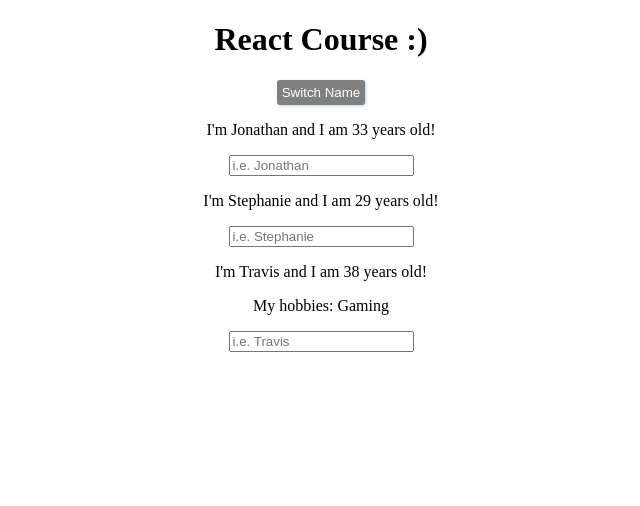
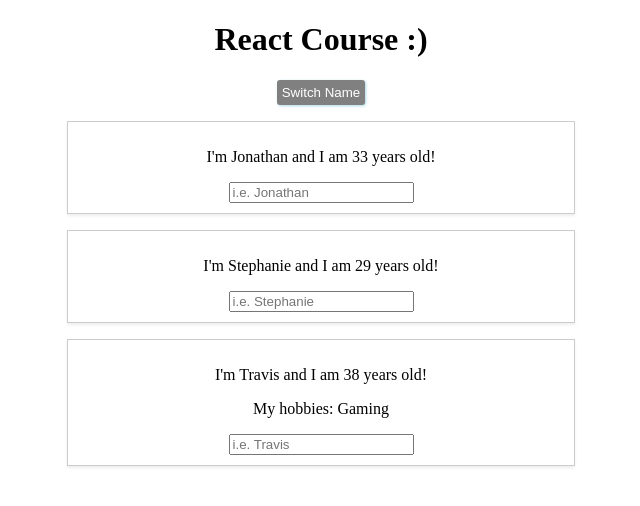
Before and after one commit to JS-goose/react-person-manager, a React (Create React App) app: page / in a window 1280 px wide. Shown: the top 506 px of the page, without its empty margins (319-959 px from the left). Built offline with nearby package versions, Linux system fonts and the light colour scheme.

Commit message:
imported css and added style rules

```diff
--- a/src/Person/Person.css
+++ b/src/Person/Person.css
@@ -0,0 +1,8 @@
+.person-container {
+    border: 1px solid #ccc;
+    box-shadow: 0px 2px 3px #eee;
+    padding: 10px 0;
+    margin: 16px auto;
+    width: 40%;
+    text-align: center;
+}
--- a/src/Person/Person.js
+++ b/src/Person/Person.js
@@ -1,4 +1,5 @@
 import React, { Component } from 'react';
+import './Person.css';
 
 const person = (props) => {
   return (
@@ -8,7 +9,7 @@ const person = (props) => {
       </p>
       {/* props.children allows me to render content that is placed between the opening and closing tags of my component in App.js */}
       <p>{props.children}</p>
-      <input type="text" onChange={props.handleInputName} placeholder={`i.e. ${props.name}`}/>
+      <input type="text" onChange={props.handleInputName} placeholder={`i.e. ${props.name}`} />
     </div>
   );
 };
```
